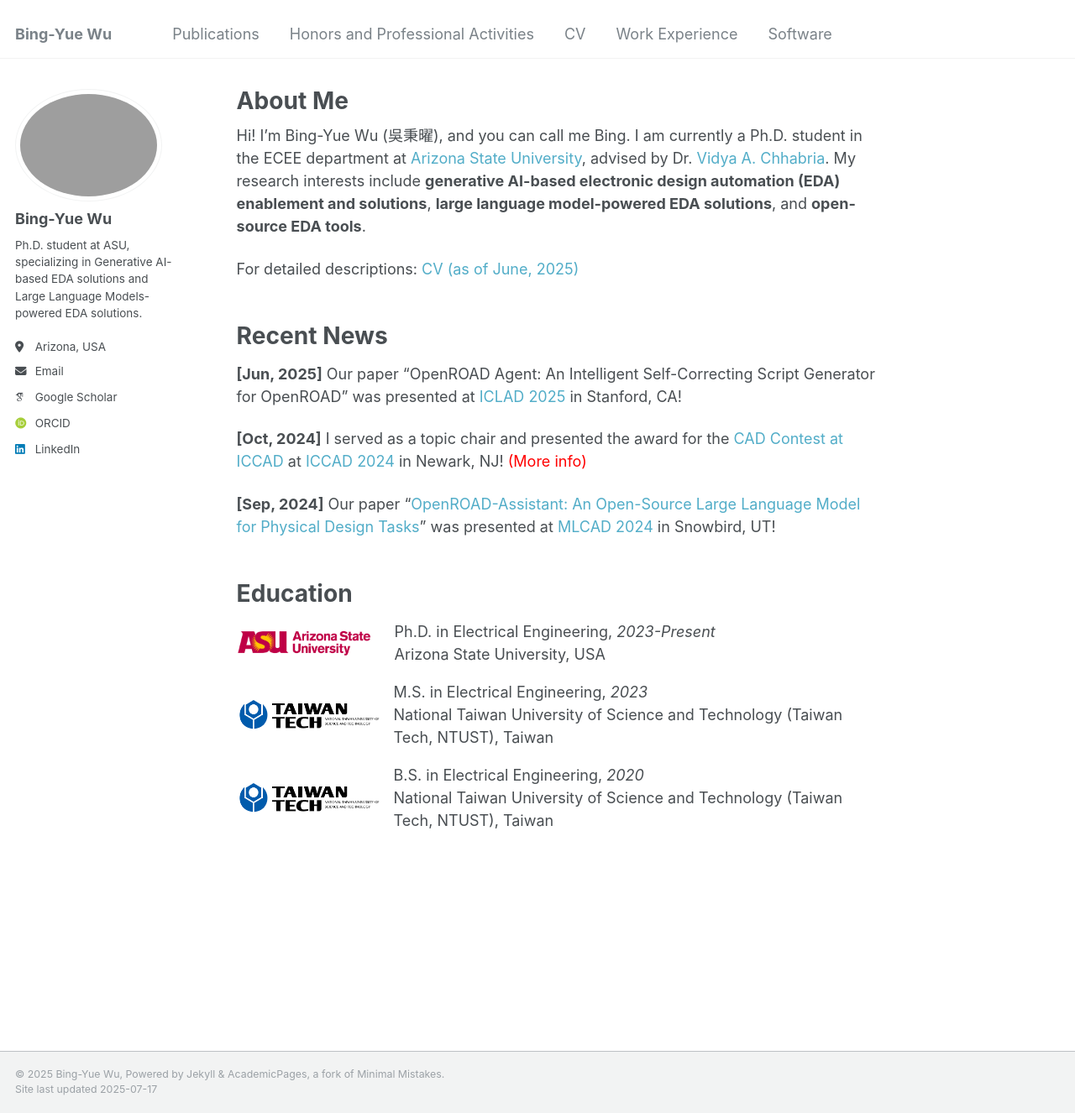
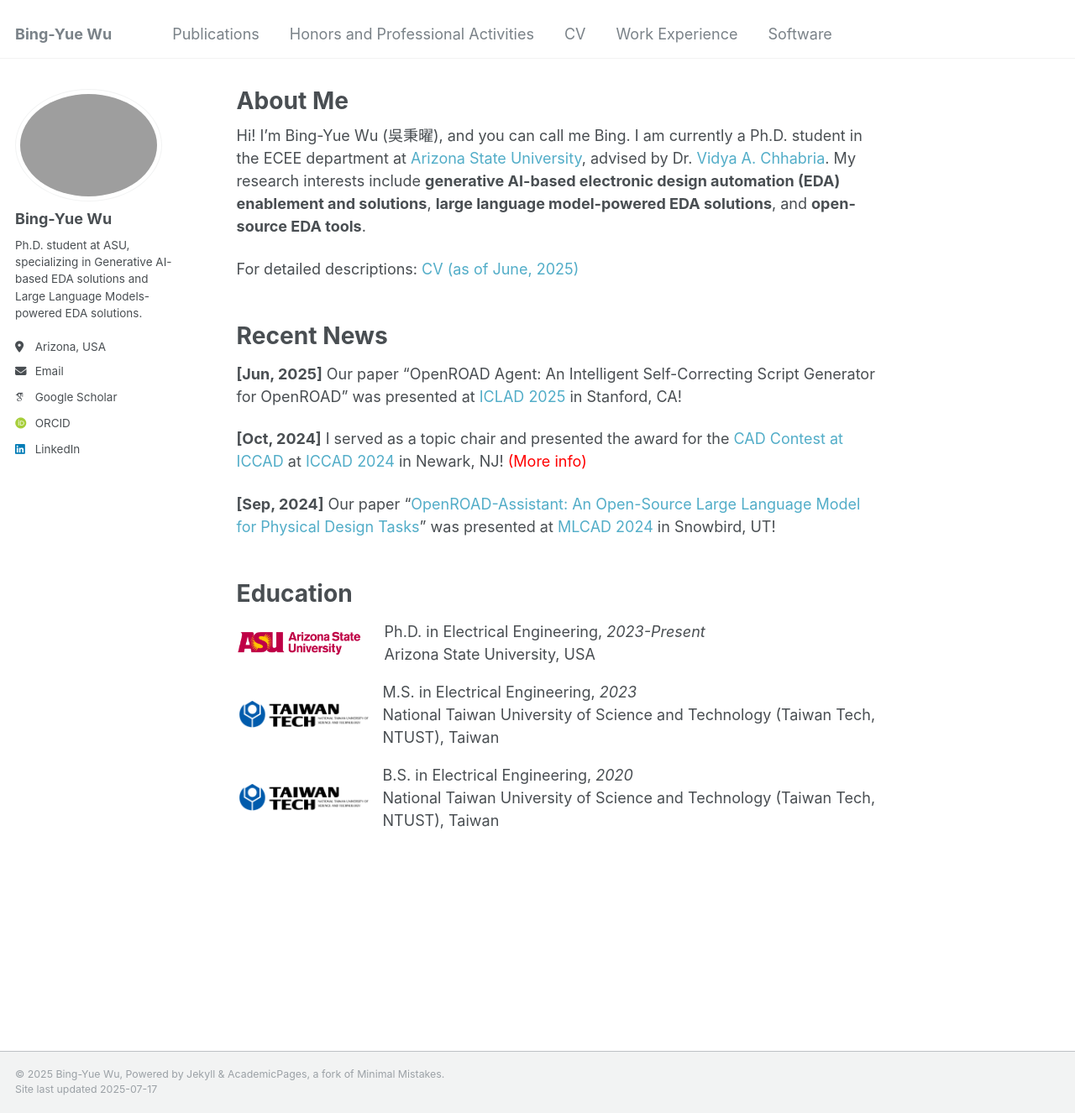
Before and after one commit to bingyuew/bingyuew.github.io, a Jekyll site: the page built from _pages/about.md, in a window 1280 px wide and 1326 px high. Shown: the whole window at 84% size. Built offline with Jekyll 4.4.1, drawn with Linux system fonts in a browser that asks for light colours; some web fonts are replaced.

Commit message:
update about
Signed-off-by: 吳秉曜 <wubingyao@MacBook-bro.local>

```diff
--- a/_pages/about.md
+++ b/_pages/about.md
@@ -27,7 +27,7 @@ For detailed descriptions: <a href="https://bingyuew.github.io/files/CV.pdf" sty
 
 <div style="display: flex; align-items: center; margin-bottom: 1em;">
   <div style="flex-shrink: 0; margin-right: 28px;">
-    <img src="/images/asu_logo.png" alt="ASU logo" width="160" height="60">
+    <img src="/images/asu_logo.png" alt="ASU logo" width="148" height="60">
   </div>
   <div>
     Ph.D. in Electrical Engineering, <i>2023-Present</i><br>
@@ -36,7 +36,7 @@ For detailed descriptions: <a href="https://bingyuew.github.io/files/CV.pdf" sty
 </div>
 <div style="display: flex; align-items: center; margin-bottom: 1em;">
   <div style="flex-shrink: 0; margin-right: 15px;">
-    <img src="/images/ntust_logo.png" alt="NTUST logo" width="172" height="60">
+    <img src="/images/ntust_logo.png" alt="NTUST logo" width="159" height="60">
   </div>
   <div>
     M.S. in Electrical Engineering, <i>2023</i><br>
@@ -46,7 +46,7 @@ For detailed descriptions: <a href="https://bingyuew.github.io/files/CV.pdf" sty
 </div>
 <div style="display: flex; align-items: center; margin-bottom: 1em;">
   <div style="flex-shrink: 0; margin-right: 15px;">
-    <img src="/images/ntust_logo.png" alt="NTUST logo" width="172" height="60">
+    <img src="/images/ntust_logo.png" alt="NTUST logo" width="159" height="60">
   </div>
   <div>
     B.S. in Electrical Engineering, <i>2020</i><br>
```
